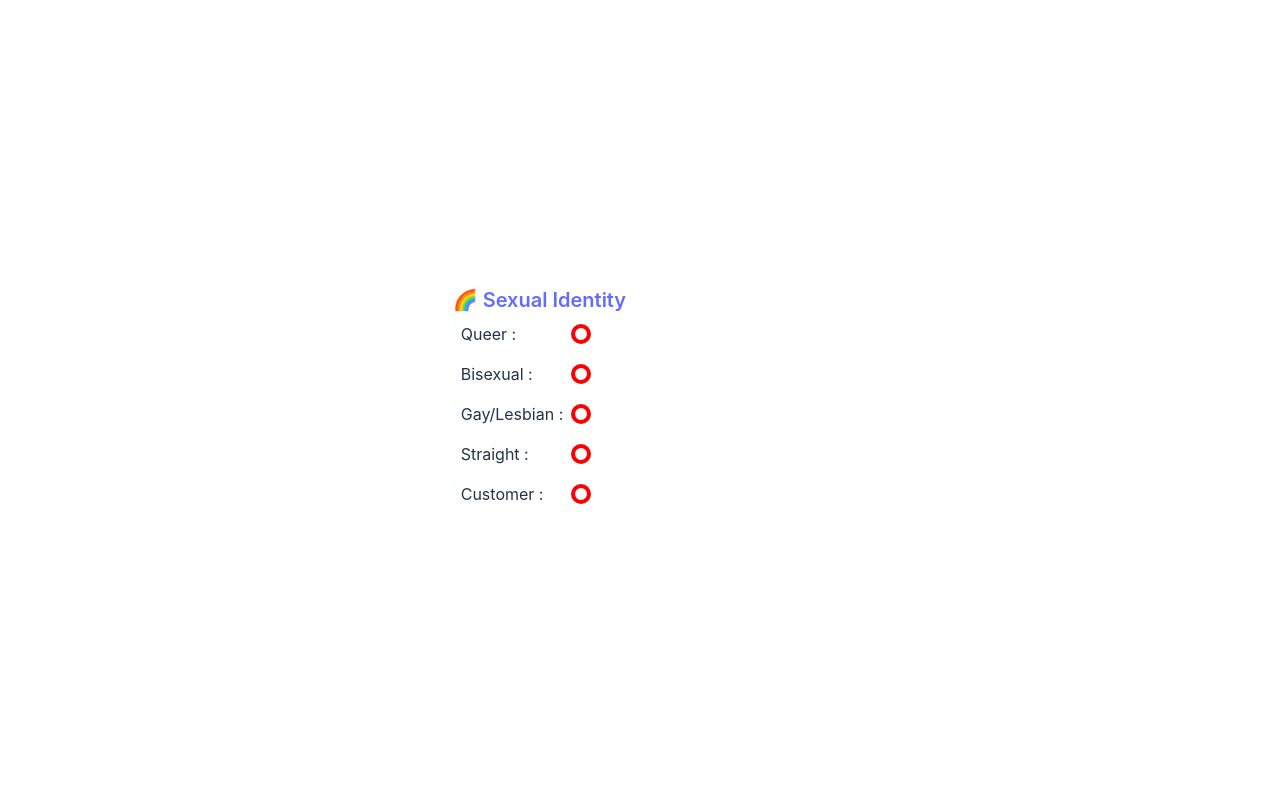
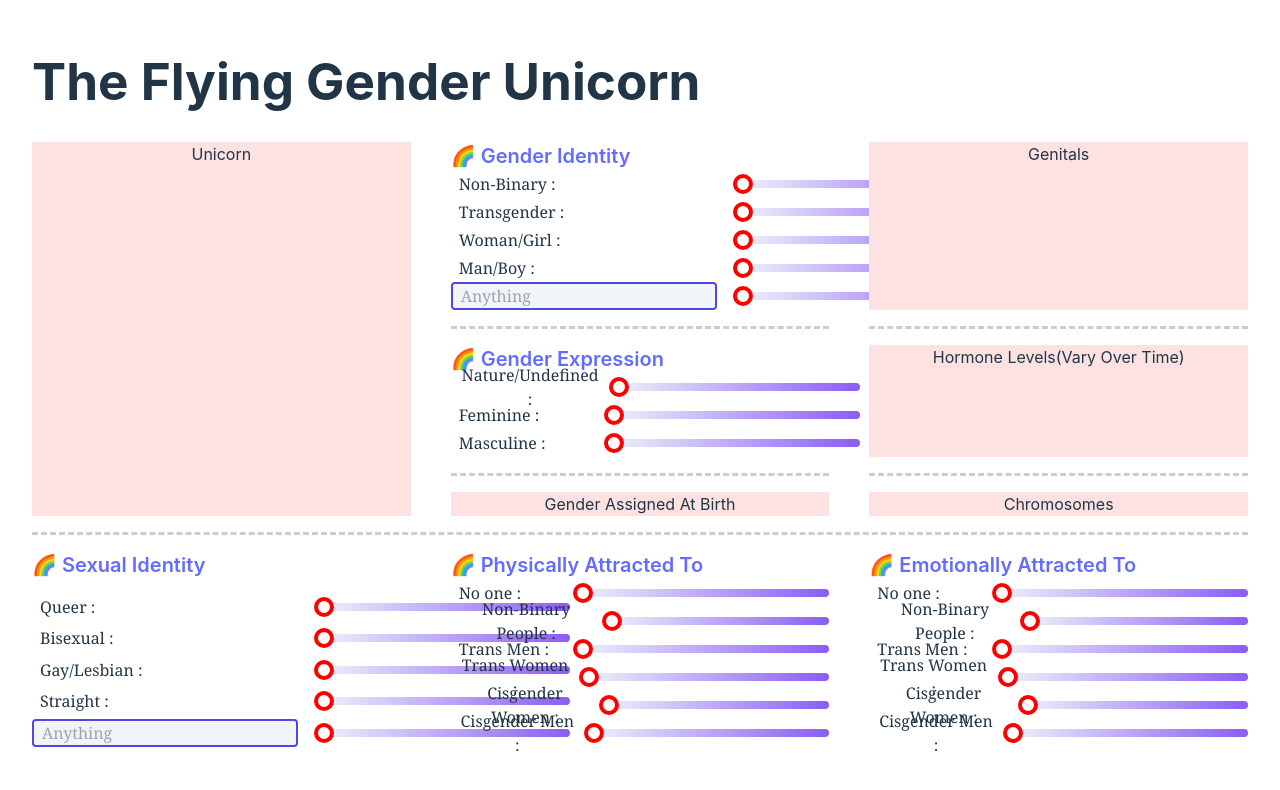
Before and after one commit to WuMianzhi/my-unique-gender, a Vue app: page / in a window 1280 px wide. Shown: the top 790 px of the page. Built offline with nearby package versions, Linux system fonts and the light colour scheme.

Commit message:
demo of demo

```diff
--- a/src/components/ColorSlider.vue
+++ b/src/components/ColorSlider.vue
@@ -1,6 +1,15 @@
 <template>
-  <div class="flex items-center justify-between">
-    <span class="p-2">{{ title }} : </span>
+  <div class="flex items-center justify-between h-7 font-serif">
+    <span class="p-2" v-if="title.toUpperCase() !== 'CUSTOMER'">
+      {{ title }} :
+    </span>
+    <span v-else :class="['mr-4', 'border-solid', 'border-2', 'border-indigo-600', 'rounded']">
+      <input
+        type="text"
+        class="bg-slate-100 rounded px-2 focus:outline-none focus:ring focus:border-blue-500"
+        placeholder="Anything "
+      />
+    </span>
     <input
       type="range"
       min="0"
@@ -11,8 +20,8 @@
         'h-2',
         'rounded-full',
         'bg-gradient-to-r',
-        fromColor,
-        toColor,
+        'from-slate-100',
+        'to-violet-500',
       ]"
       @change="valueChange"
     />
@@ -27,7 +36,7 @@ const props = defineProps({
   },
   mainColor: {
     type: String,
-    default: "red-500",
+    default: "violet-500",
   },
   subColor: {
     type: String,
@@ -35,8 +44,8 @@ const props = defineProps({
   },
 });
 
-const fromColor = `from-${props.subColor}`;
-const toColor = `to-${props.mainColor}`;
+// const fromColor = `from-${props.subColor}`;
+// const toColor = `to-${props.mainColor}`;
 
 const emit = defineEmits<{
   change: [value: number]; // named tuple syntax
--- a/src/components/IdentityGroup.vue
+++ b/src/components/IdentityGroup.vue
@@ -1,21 +1,28 @@
 <template>
-  <div>
-    <h2 class="text-xl  text-left"> <a href="#" class=" font-semibold "> &#x1F308 {{ GroupTitle }} </a></h2>
-    <template v-for="identity in identityGroup">
-      <ColorSlider :title="identity" @change="changeListener" />
-    </template>
+  <div class="grid">
+    <h2 class="text-xl  text-left"> <a href="#" class=" font-semibold "> &#x1F308 {{ groupTitle }} </a></h2>
+    <div class="flex flex-col justify-between">
+      <template v-for="identity in category">
+        <ColorSlider :title="identity" @change="changeListener" />
+      </template>
+    </div>
   </div>
 </template>
 
 <script setup lang="ts">
 import ColorSlider from "../components/ColorSlider.vue";
-const GroupTitle = 'Sexual Identity'
-
+defineProps({
+  groupTitle: {
+    type: String,
+    default: "testTitle",
+  },
+  category: {
+    type: Array<string>,
+  },
+});
 const changeListener = function (change: number) {
   console.log("changed:", change);
 };
-
-const identityGroup = ["Queer", "Bisexual", "Gay/Lesbian", "Straight", 'Customer'];
 </script>
 
 <style scoped></style>
--- a/src/pages/TheFlyingGenderUnicorn.vue
+++ b/src/pages/TheFlyingGenderUnicorn.vue
@@ -1,11 +1,86 @@
 <template>
   <div>
-    <IdentityGroupVue />
+    <h1 class="text-left font-bold pb-8 ">The Flying Gender Unicorn</h1>
+    <div class="grid grid-cols-3 gap-x-10 gap-y-4  items-stretch">
+      <div class="bg-red-100 row-span-5">
+        Unicorn
+      </div>
+      <IdentityGroupVue :groupTitle="genderIdentity.title" :category="genderIdentity.category" />
+      <div class="bg-red-100">
+        Genitals
+      </div>
+
+      <div class=" divide-line"></div>
+      <div class=" divide-line"></div>
+
+      <IdentityGroupVue :groupTitle="genderExpression.title" :category="genderExpression.category" />
+      <div class="bg-red-100">
+        Hormone Levels(Vary Over Time)
+      </div>
+
+      <div class=" divide-line"></div>
+      <div class=" divide-line"></div>
+
+      <div class="bg-red-100">
+        Gender Assigned At Birth
+      </div>
+      <div class="bg-red-100">
+        Chromosomes
+      </div>
+
+      <div class="col-span-3 divide-line"></div>
+
+      <IdentityGroupVue :groupTitle="sexualIdentity.title" :category="sexualIdentity.category" />
+      <IdentityGroupVue :groupTitle="physicallyAttractedTo.title" :category="physicallyAttractedTo.category" />
+      <IdentityGroupVue :groupTitle="emotionallyAttractedTo.title" :category="emotionallyAttractedTo.category" />
+    </div>
   </div>
 </template>
 
 <script setup lang="ts">
 import IdentityGroupVue from "../components/IdentityGroup.vue";
+const genderIdentity = {
+  title: " Gender Identity",
+  category: ["Non-Binary", "Transgender", "Woman/Girl", "Man/Boy", "Customer"],
+};
+
+const genderExpression = {
+  title: " Gender Expression",
+  category: ["Nature/Undefined", "Feminine", "Masculine"],
+};
+
+const sexualIdentity = {
+  title: "Sexual Identity",
+  category: ["Queer", "Bisexual", "Gay/Lesbian", "Straight", "Customer"],
+};
+
+const physicallyAttractedTo = {
+  title: "Physically Attracted To",
+  category: [
+    "No one",
+    "Non-Binary People",
+    "Trans Men",
+    "Trans Women",
+    "Cisgender Women",
+    "Cisgender Men",
+  ],
+};
+
+const emotionallyAttractedTo = {
+  title: "Emotionally Attracted To",
+  category: [
+    "No one",
+    "Non-Binary People",
+    "Trans Men",
+    "Trans Women",
+    "Cisgender Women",
+    "Cisgender Men",
+  ],
+};
 </script>
 
-<style scoped></style>
+<style lang="scss" scoped>
+.divide-line {
+  border-bottom: dashed rgb(205, 205, 205);
+}
+</style>
--- a/src/style.css
+++ b/src/style.css
@@ -67,7 +67,6 @@ button:focus-visible {
 }
 
 #app {
-  max-width: 1280px;
   margin: 0 auto;
   padding: 2rem;
   text-align: center;
```
